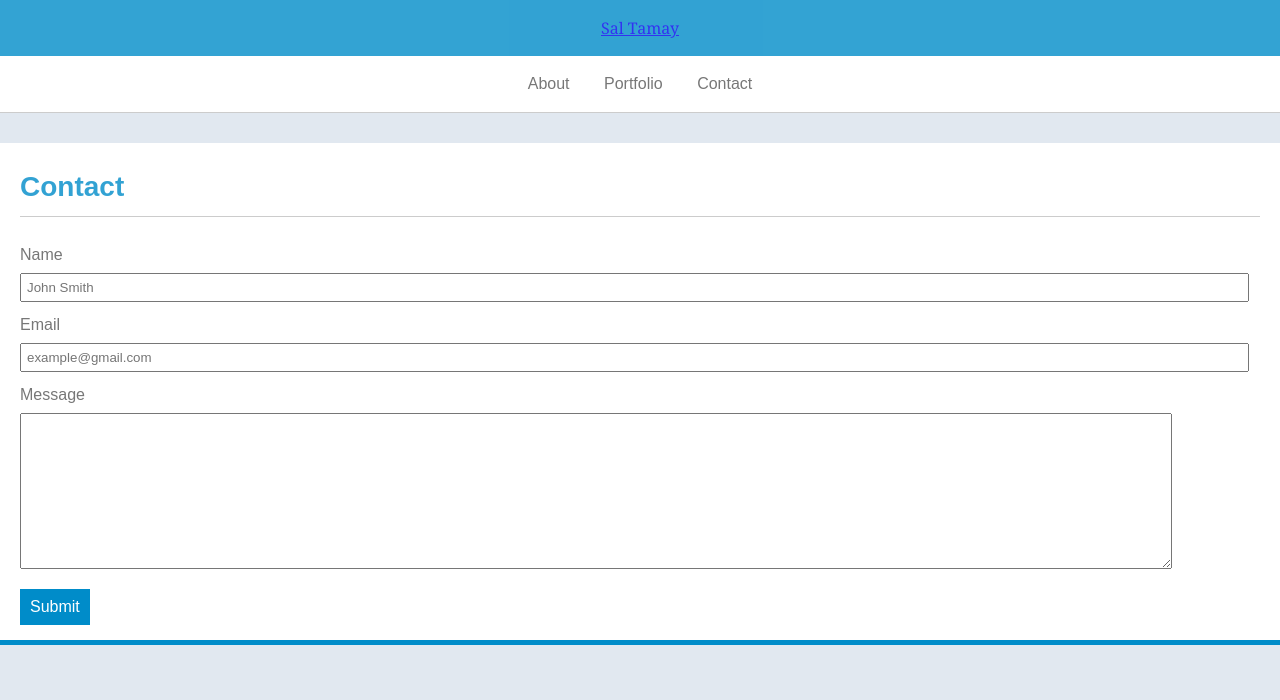
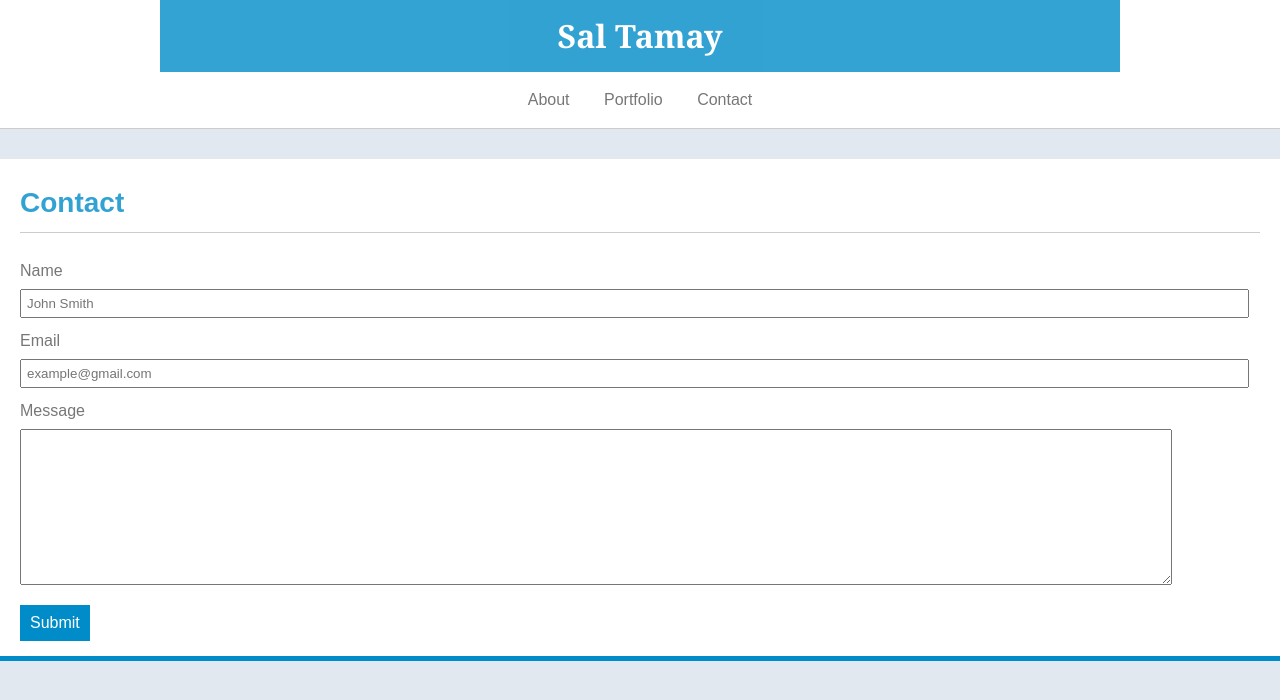
Before and after one commit to saltamay/UofT_BootCamp_ResponsivePortfolio, a plain HTML site: page contact.html in a window 1280 px wide. Drawn offline with Linux system fonts and the light colour scheme.

Commit message:
Adding the new navbar to all the pages

```diff
--- a/contact.html
+++ b/contact.html
@@ -10,10 +10,8 @@
 </head>
 <body>
   <header>
-    <div class="container">
-      <a href="./index.html">
-        <h1>Sal Tamay</h1>
-      </a>
+    <div class="container-fluid">
+      <h1><a href="./index.html">Sal Tamay</a></h1>
       <nav>
         <a href="./index.html">About</a>
         <a href="./portfolio.html">Portfolio</a>
```
Also changed, not shown: portfolio.html (+2 -4 lines).
